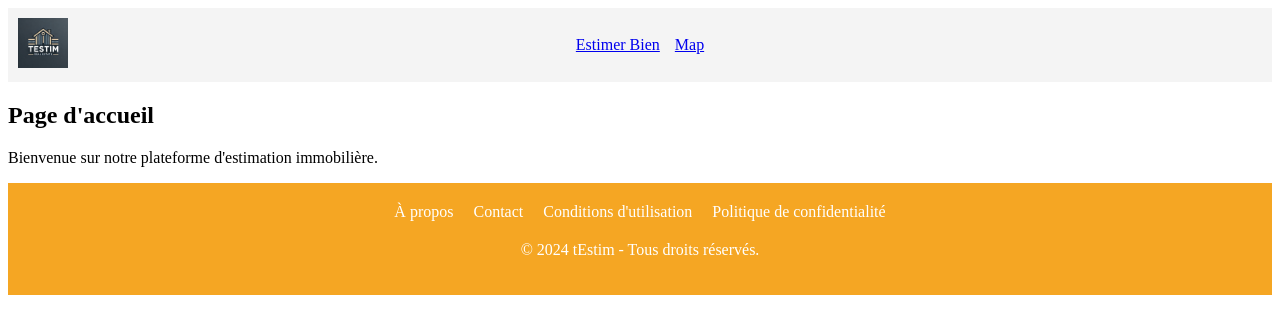
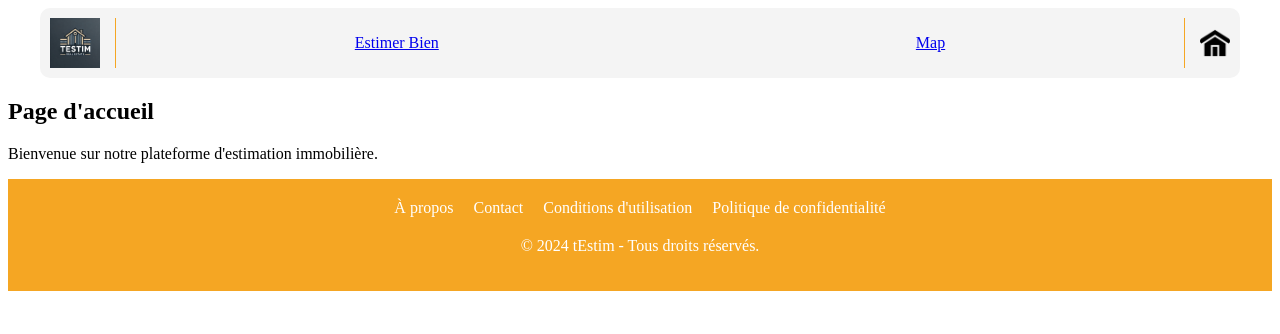
Before and after one commit to Ewelx/EstimationDeBienBordeaux, a Flask app: page / in a window 1280 px wide. Shown: the top 334 px of the page. Run offline with Flask 3, Linux system fonts and the light colour scheme.

Commit message:
modif header

```diff
--- a/app/templates/header.html
+++ b/app/templates/header.html
@@ -1,18 +1,25 @@
 <header>
-    <div style="background-color: #F4F4F4;">
+    <div style="background-color: #F4F4F4; border-radius: 10px;">
         <nav style="display: flex; align-items: center; justify-content: space-between; padding: 10px;">
-            <a href="/">
-                <img src="../static/image/logo.webp" alt="logo" style="width: 50px;">
-            </a>
+            <div style="display: flex;">
+                <a href="/" style="display: flex; align-items: center;">
+                    <img src="../static/image/logo.webp" alt="logo" style="width: 50px;">
+                </a>
+                <div style="border-left: 1px solid #F5A623; height: 50px; margin-left: 15px;"></div>
+            </div>
 
-            <div style="display: flex; gap: 15px;">
+            <div style="display: flex; justify-content: space-between; width: 50%;">
                 <a href="/estimerbien">Estimer Bien</a>
                 <a href="/map">Map</a>
             </div>
 
-            <a href="/">
-                <img src"../static/image/accueil.png"  style="width: 50px;">
-            </a>
+            <div style="display: flex;">
+                <div style="border-right: 1px solid #F5A623; height: 50px; margin-right: 15px;"></div>
+                <a href="/" style="display: flex; align-items: center;">
+                    <img src="../static/image/accueil.png" alt="accueil" style="width: 30px;">
+                </a>
+            </div>
+
         </nav>
     </div>
 </header>
--- a/app/templates/index.html
+++ b/app/templates/index.html
@@ -5,14 +5,19 @@
     <meta name="viewport" content="width=device-width, initial-scale=1.0">
     <title>Estimation de Bien à Bordeaux</title>
 </head>
-<body>
+<body style="display: flex; flex-direction: column; align-items: center;">
+    <div style="width: 95%;">
+        {% include 'header.html' %}
+    </div>
 
-    {% include 'header.html' %}
-
-    <div>
+    <div style="width: 100%;">
         <h2>Page d'accueil</h2>
         <p>Bienvenue sur notre plateforme d'estimation immobilière.</p>
     </div>
-    {% include 'footer.html' %}
+
+    <div style="width: 100%; margin: 0px;">
+        {% include 'footer.html' %}
+    </div>
+
 </body>
 </html>
```
Also changed, not shown: app/static/image/accueil.png.
